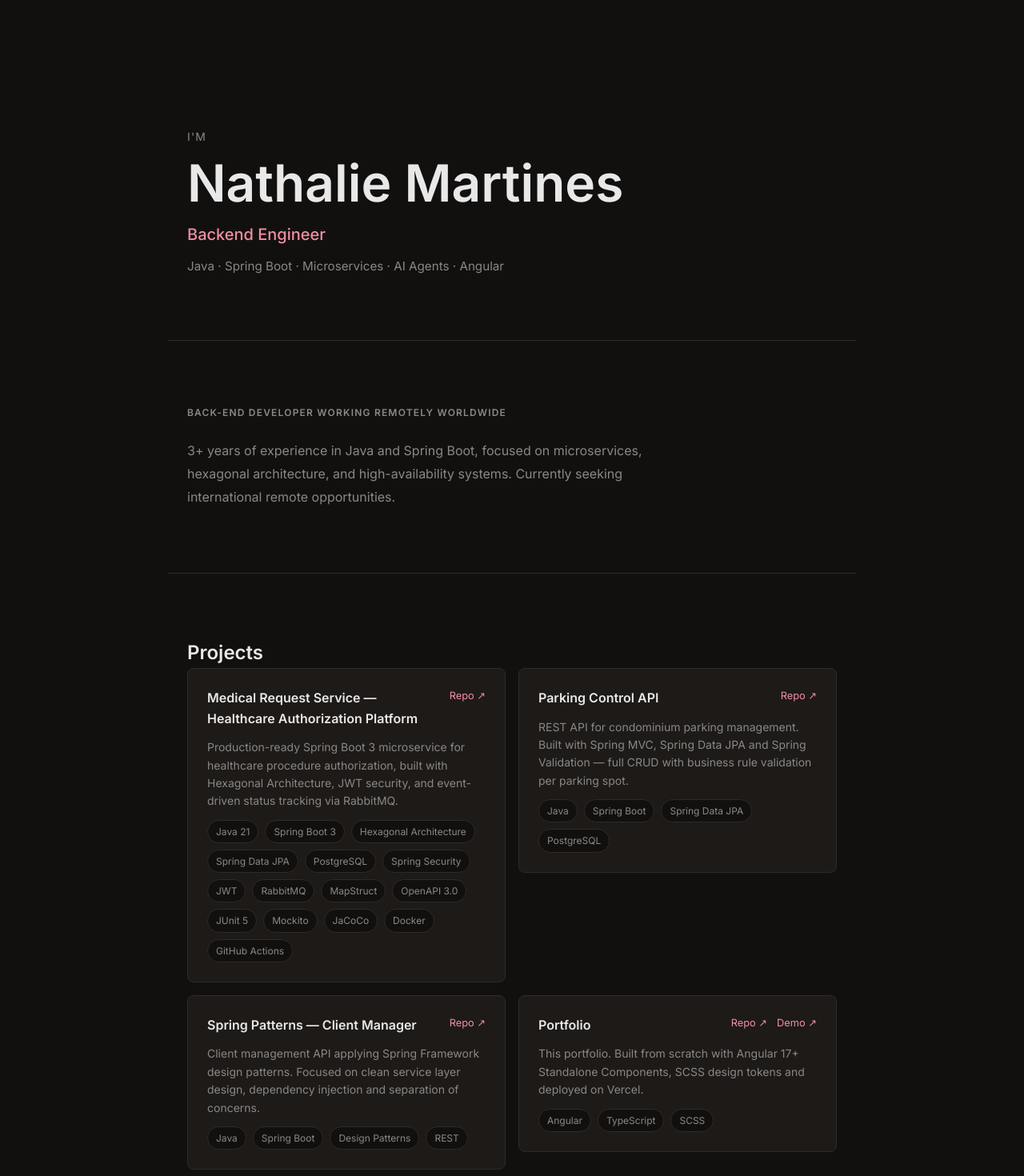
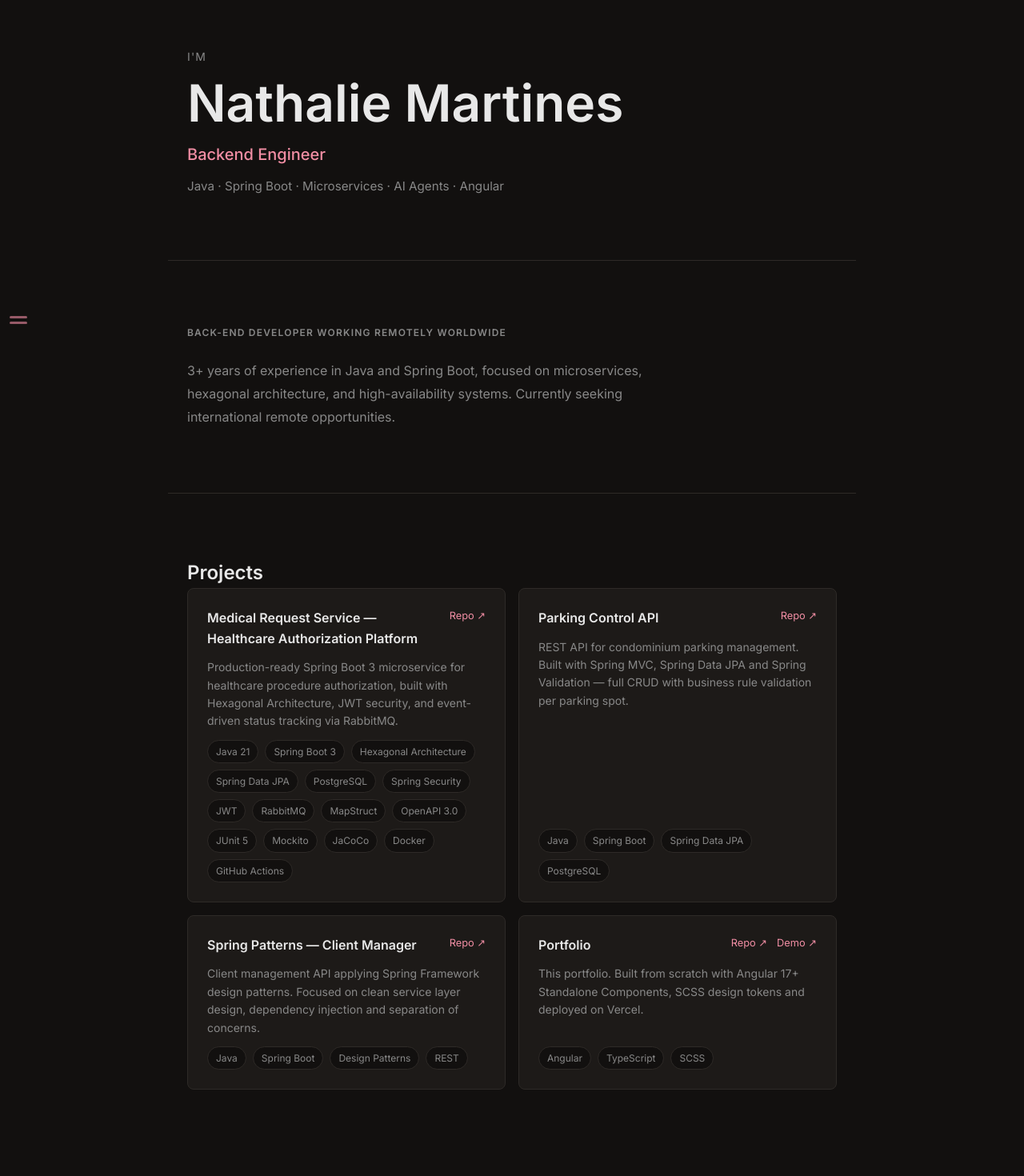
Before and after one commit to nathaliermar/portfolio, an Angular app: page / in a window 1280 px wide. Shown: the top 1470 px of the page at 80% size. Built offline with nearby package versions, Linux system fonts and the light colour scheme.

Commit message:
fix: normalize project card height with bottom-aligned tech stack, contact stack and nav side bar

```diff
--- a/src/app/app.component.ts
+++ b/src/app/app.component.ts
@@ -1,20 +1,24 @@
 import { Component } from '@angular/core';
-import { HeroComponent }     from './features/hero/hero.component';
-import { AboutComponent }    from './features/about/about.component';
+import { HeroComponent } from './features/hero/hero.component';
+import { AboutComponent } from './features/about/about.component';
 import { ProjectsComponent } from './features/projects/projects.component';
-import { ContactComponent }  from './features/contact/contact.component';
+import { ContactComponent } from './features/contact/contact.component';
+import { VideosComponent } from './features/videos/videos.component';
+import { NavComponent } from './shared/nav/nav.component';
 
 @Component({
   selector: 'app-root',
   standalone: true,
-  imports: [HeroComponent, AboutComponent, ProjectsComponent, ContactComponent],
+  imports: [HeroComponent, AboutComponent, ProjectsComponent, ContactComponent, VideosComponent, NavComponent],
   template: `
+    <app-nav />
     <main>
       <app-hero />
       <app-about />
       <app-projects />
+      <app-videos />
       <app-contact />
     </main>
   `
 })
-export class AppComponent {}
+export class AppComponent { }
--- a/src/app/features/hero/hero.component.scss
+++ b/src/app/features/hero/hero.component.scss
@@ -1,9 +1,8 @@
-/* hero.component.scss */
 .hero {
   display: flex;
   flex-direction: column;
   gap: 12px;
-  padding-top: 160px;
+  padding-top: 60px;
 
   &__eyebrow {
     font-size: 0.875rem;
--- a/src/app/features/projects/projects.component.html
+++ b/src/app/features/projects/projects.component.html
@@ -1,10 +1,8 @@
-<!-- projects.component.html -->
-<section class="projects">
+<section id="projects" class="projects">
   <h2 class="section-title">Projects</h2>
+  <div class="divider"></div>
+
   <div class="projects__grid">
-    <app-project-card
-      *ngFor="let project of projects"
-      [project]="project"
-    />
+    <app-project-card *ngFor="let project of projects" [project]="project" />
   </div>
 </section>
--- a/src/app/shared/project-card/project-card.component.scss
+++ b/src/app/shared/project-card/project-card.component.scss
@@ -1,5 +1,10 @@
-/* project-card.component.scss */
+:host {
+  display: block;
+  height: 100%;
+}
+
 .card {
+  height: 100%;
   background: var(--surface);
   border: 1px solid var(--border);
   border-radius: var(--radius);
@@ -40,6 +45,7 @@
   }
 
   &__stack {
+    margin-top: auto;
     display: flex;
     flex-wrap: wrap;
     gap: 8px;
```
